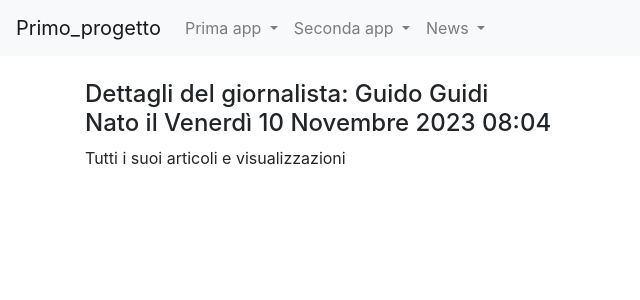
After one commit to TommasoFagnani/primo_progetto, a Django app: page /news/giornalisti/2 in a window 1280 px wide. The commit adds this page. Shown: the top 300 px of the page, without its empty margins (0-640 px from the left). Run offline with Django 4.2, Linux system fonts and the light colour scheme; data comes from the database, SQL or seed files in the repository; both versions use the stored data as it was after the commit.

Commit message:
commit passo 20

```diff
--- a/news/models.py
+++ b/news/models.py
@@ -18,7 +18,7 @@ class Articolo(models.Model):
     titolo = models.CharField(max_length=100)
     contenuto = models.TextField()
     giornalista = models.ForeignKey(Giornalista, on_delete=models.CASCADE, related_name="articoli")
-    data=models.DateField(auto_now=True,blank=True)
+    data=models.DateField(auto_now=False,blank=True)
     visualizzazioni=models.IntegerField(default=0,blank=True)
     def __str__(self):
         return self.titolo
--- /dev/null
+++ b/news/templates/giornalista_detail.html
@@ -0,0 +1,24 @@
+{% extends 'base.html' %}
+
+{% block title %}
+    Giornalista
+{% endblock title %}
+
+{% block content %}
+    <h4>
+        Dettagli del giornalista:
+        {{ giornalista.nome }}
+        {{ giornalista.cognome }}
+        <br>
+        Nato il {{ giornalista.anno_di_nascita }}
+    </h4>
+
+    Tutti i suoi articoli e visualizzazioni
+        {% for articolo in articolo %}
+        <ul>
+            <li>
+                <p> Titolo: <a href={% url 'news:articolo_detail' articolo.id %}>{{ articolo.titolo }} - Visualizzazioni: {{articolo.visualizzazioni}}</a> </p>
+            </li>
+        </ul>
+        {% endfor %}
+{% endblock content %}
--- a/news/urls.py
+++ b/news/urls.py
@@ -1,11 +1,12 @@
 from django.urls import path
-from .views import home,indexNews,queryBase, articoloDetailView, lista_articoli_giornalista
+from .views import home,indexNews,queryBase, giornalistaDetailView,articoloDetailView, lista_articoli_giornalista
 
 app_name = 'news'
 
 urlpatterns = [
     path('', home, name="homeview"),
     path("indexNews",indexNews, name="indexNews"),
+    path("giornalisti/<int:pk>",giornalistaDetailView, name="giornalista_detail"),
     path("articoli/<int:pk>",articoloDetailView, name="articolo_detail"),
     path("lista_articoli/<int:pk>",lista_articoli_giornalista, name="lista_articoli"),
     path("lista_articoli",lista_articoli_giornalista, name="lista_articoli"),
--- a/news/views.py
+++ b/news/views.py
@@ -35,6 +35,12 @@ def home(request):
 
 def indexNews(request):
     return render(request, "indexNews.html")
+
+def giornalistaDetailView(request,pk):
+    giornalista = get_object_or_404(Giornalista, pk=pk)
+    articoli = Articolo.objects.filter(giornalista_id=pk)
+    context = {"giornalista": giornalista,"articolo": articoli}
+    return render(request, "giornalista_detail.html", context)
 
 def articoloDetailView(request, pk):
     #articolo = Articolo.objects.get(pk=pk)
@@ -102,6 +108,48 @@ def queryBase(request):
     # 15 tutti gli articoli che contengono una certa parola nel titolo:
     articoli_parola = Articolo.objects.filter(titolo__icontains='importante')
 
+
+
+
+    #16 Articoli pubblicati in un certo mese di un anno specifico:
+    #nota per poter modificare la data di un articolo togliere la proprietà auto_now=True al field data nel model #poi dare i comandi makemigrations e migrate per applicare le modifiche al database
+    articoli_mese_anno=Articolo.objects.filter(data__month=1, data__year=2023)
+
+    #17 Giornalisti con almeno un articolo con più di 100 visualizzazioni
+
+    """
+    giornalisti_con_articoli popolari
+    spiegazione dettagliata:
+    Giornalista.objects.filter(articoli_visualizzazioni_gte=108).distinct()
+    Giornalista.objects: Inizia dalla classe del modello Giornalista.
+    .filter(articoli_visualizzazioni_gte-100): Utilizza il metodo filter() per filtrare i giornalisti in base al campo visualizzazioni nel modello Articolo.
+    La notazione articoli_visualizzazioni indica che si sta seguendo la relazione inversa dalla classe Giornalista alla classe
+    Articolo attraverso il campo ForeignKey giornalista nel modello Articolo.
+    .distinct(): E' un metodo assicura che i risultati siano distinti, eliminando eventuali duplicati. In questo caso,
+    ciò è utile perché un giornalista potrebbe essere associato a più articoli che soddisfano
+    il criterio, e vogliamo ottenere solo una volta ogni giornalista che ha scritto almeno un articolo popolare.
+    """
+    giornalisti_articoli_popolari = Giornalista.objects.filter(articoli__visualizzazioni__gte=100).distinct()
+    #UTILIZZO DI PIU' CONDIZIONI DI SELEZIONE
+    data = datetime.date (1990, 1, 1)
+    visualizzazioni = 100
+    # Per mettere in AND le condizioni separarle con la virgola
+    # 18 ...scrivi quali articoli vengono selezionati
+    articoli_con_and = Articolo.objects.filter(giornalista__anno_di_nascita__gt=data, visualizzazioni__gte=visualizzazioni)
+
+    # Per mettere in OR le condizioni utilizzare l'operatore Q
+    from django.db.models import Q
+    # 19 ...scrivi quali articoli vengono selezionati
+    articoli_con_or=Articolo.objects.filter(Q(giornalista__anno_di_nascita__gt=data) | Q(visualizzazioni__lte=visualizzazioni))
+
+    # Per il NOT (~) utilizzare l'operatore Q
+    #20 ...scrivi quali articoli vengono selezionati
+    articoli_con_not = Articolo.objects.filter(~Q(giornalista__anno_di_nascita__lt=data))
+    #oppure il metodo exclude
+    # ... spiegala
+    articoli_con_not = Articolo.objects.exclude (giornalista__anno_di_nascita__lt=data)
+
+    articoli_giornalista = Giornalista.objects.filter(giornalista=Giornalista)
     # Creare il dizionario context
     context = {
         'articoli_cognome': articoli_cognome,
@@ -119,44 +167,13 @@ def queryBase(request):
         'ultimi': ultimi,
         'articoli_minime_visualizzazioni': articoli_minime_visualizzazioni,
         'articoli_parola': articoli_parola,
-    }
+        'articoli_mese_anno':articoli_mese_anno,
+        'articoli_con_and':articoli_con_and,
+        'articoli_con_or':articoli_con_or,
+        'articoli_con_not':articoli_con_not,
+        'giornalisti_articoli_popolari':giornalisti_articoli_popolari,
+        'articoli_giornalista':articoli_giornalista,
 
 
-    #16 Articoli pubblicati in un certo mese di un anno specifico:
-    #nota per poter modificare la data di un articolo togliere la proprietà auto_now=True al field data nel model #poi dare i comandi makemigrations e migrate per applicare le modifiche al database
-    articoli_mese_anno=Articolo.objects.filter(data__month=1, data__year=2023)
-
-    #17 Giornalisti con almeno un articolo con più di 100 visualizzazioni
-
-    """ giornalisti_con_articoli popolari
-    spiegazione dettagliata:
-    Giornalista.objects.filter(articoli_visualizzazioni_gte=108).distinct()
-    Giornalista.objects: Inizia dalla classe del modello Giornalista.
-    .filter(articoli_visualizzazioni_gte-100): Utilizza il metodo filter() per filtrare i giornalisti in base al campo visualizzazioni nel modello Articolo.
-    La notazione articoli_visualizzazioni indica che si sta seguendo la relazione inversa dalla classe Giornalista alla classe
-    Articolo attraverso il campo ForeignKey giornalista nel modello Articolo.
-    .distinct(): E' un metodo assicura che i risultati siano distinti, eliminando eventuali duplicati. In questo caso,
-    ciò è utile perché un giornalista potrebbe essere associato a più articoli che soddisfano
-    il criterio, e vogliamo ottenere solo una volta ogni giornalista che ha scritto almeno un articolo popolare.
-    """
-
-    #UTILIZZO DI PIU' CONDIZIONI DI SELEZIONE
-    data = datetime.date (1990, 1, 1)
-    visualizzazioni = 50
-    # Per mettere in AND le condizioni separarle con la virgola
-    # 18 ...scrivi quali articoli vengono selezionati
-    articoli_con_and = Articolo.objects.filter(giornalista__anno_di_nascita__gt=data, visualizzazioni__gte=visualizzazioni)
-
-    # Per mettere in OR le condizioni utilizzare l'operatore Q
-    from django.db.models import Q
-    # 19 ...scrivi quali articoli vengono selezionati
-    articoli_con_or=Articolo.objects.filter(Q(giornalista__anno_di_nascita__gt=data) | Q(visualizzazioni__lte=visualizzazioni))
-
-    # Per il NOT (~) utilizzare l'operatore Q
-    #20 ...scrivi quali articoli vengono selezionati
-    articoli_con_not = Articolo.objects.filter(~Q(giornalista__anno_di_nascita__lt=data))
-    #oppure il metodo exclude
-    # ... spiegala
-    articoli_con_not = Articolo.objects.exclude (giornalista__anno_di_nascita__lt=data)
-
+    }
     return render(request, 'query_base.html', context)
--- a/templates/index_root.html
+++ b/templates/index_root.html
@@ -1,10 +1,11 @@
 {% extends "base.html" %}
 {% block title%} {{block.super}} | index_root {% endblock title%}
 {% block content %}
-<!--
+
     <li><a href="/admin">Pannello admin</a></li>
     <li><a href="{% url 'prima_app:index'%}">index prima_app</a></li>
     <li><a href="{% url 'seconda_app:index2'%}">index seconda_app</a></li>
+    <li><a href="{% url 'news:indexNews'%}">index news</a></li>
 
--->
+
 {% endblock content%}
```
Also changed, not shown: news/templates/lista_articoli.html (+14 -8 lines), news/templates/query_base.html (+19 -0 lines), db.sqlite3.
